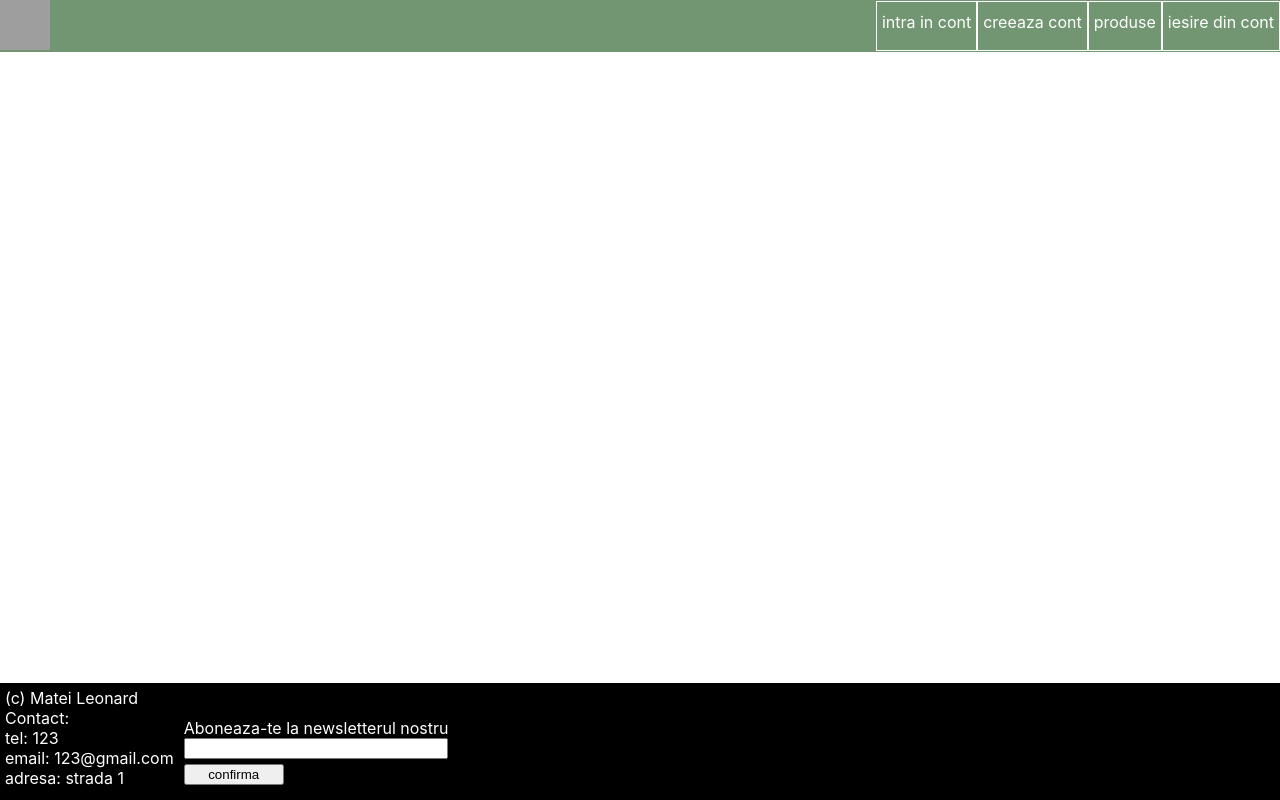
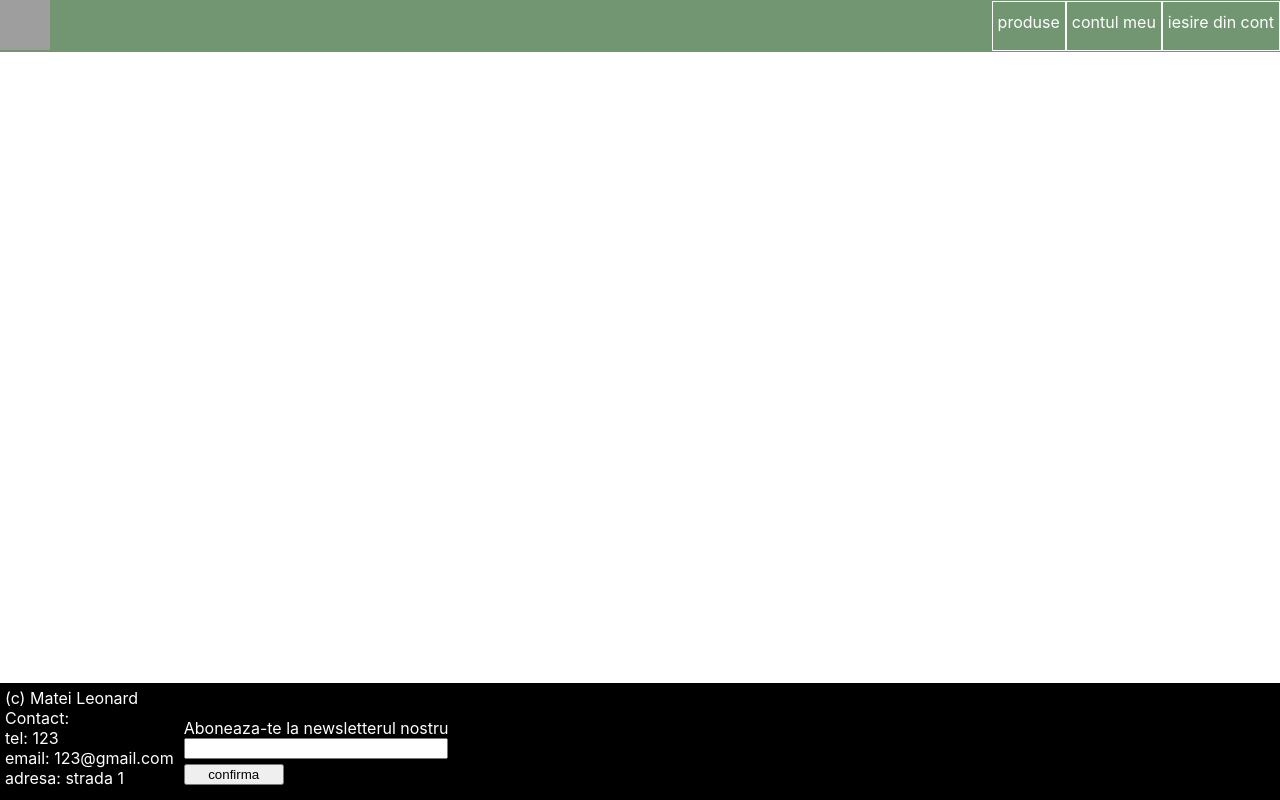
Before and after one commit to leomatei/ProiectISS, a Next.js app in the folder iss/: page / in a window 1280 px wide. Built offline with nearby package versions, Linux system fonts and the light colour scheme; grey boxes are pictures that could not be loaded.

Commit message:
final touches for login and signup

```diff
--- a/iss/pages/api/signup.js
+++ b/iss/pages/api/signup.js
@@ -1,8 +1,6 @@
 import {gql, GraphQLClient} from 'graphql-request'
 
 export default async function(req, res){
-    console.log('req',req)
-    console.log('req.nume',req.nume)
     const url = process.env.NEXT_PUBLIC_GRAPH_CMS_ENDPOINT
     const graphQLClient=new GraphQLClient (url, {
         headers:{
@@ -27,7 +25,6 @@ export default async function(req, res){
 
     let account_to_publish = await graphQLClient.request(mutation, variables)
     account_to_publish =account_to_publish.createUserAccount.id
-    console.log(account_to_publish)
     const publish=gql`
         mutation($id:ID!){
             publishUserAccount(where: {id: $id}){
--- a/iss/public/components/header.js
+++ b/iss/public/components/header.js
@@ -1,14 +1,21 @@
 import ButtonLink from "./buttonLink";
 import SimpleButton from "./simpleButton";
 import Image from "next/image";
+import { useState, useEffect } from "react";
 
 const Header=()=>{
+    const [userInfo, setUserInfo] = useState(false)
+    useEffect(()=>{
+        setUserInfo(window.localStorage.getItem('userInfo')!=='{}')
+
+    },[])
     const logo=(<img
         src="../assets/logo.png"
         alt="logo"
         width="50px"
         height="50px"
     />)
+
     const logOut = () => {
         window.localStorage.setItem('userInfo',JSON.stringify({}))
         window.location.replace('/')
@@ -21,6 +28,7 @@ return (
             children={logo}
         />
         <div className="header__buttons">
+            {!userInfo && <>
                 <ButtonLink
                     buttonClass="header__button"
                     clickAction="/log-in"
@@ -31,16 +39,25 @@ return (
                     clickAction="/sign-up"
                     text="creeaza cont"
                 />
+            </>}
             <ButtonLink
                 buttonClass="header__button"
                 clickAction="/products"
                 text="produse"
+            />
+            {userInfo && <>
+                <ButtonLink
+                    buttonClass="header__button"
+                    clickAction="/account"
+                    text="contul meu"
                 />
                 <SimpleButton
                     buttonClass="header__button"
                     clickAction={logOut}
                     text="iesire din cont"
                 />
+            </>
+            }
         </div>
     </div>
     )
--- a/iss/public/components/productsList.js
+++ b/iss/public/components/productsList.js
@@ -3,7 +3,6 @@ import PropTypes from "prop-types";
 const ProductList= (products) => {
     return <>
         <ul>
-            {console.log(products.products[0])}
         {products.products.map((product,index)=>{
             return (<li key={product.id} >
                 <a className="product" href={`../product/${product.slug}`}>
```
Also changed, not shown: iss/pages/log-in.js (+9 -9 lines), iss/pages/sign-up.js (+1 -6 lines). Lines whose indentation alone changed are shown as unchanged.
